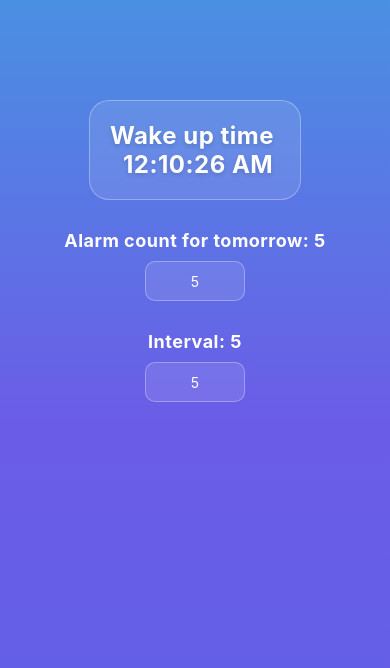
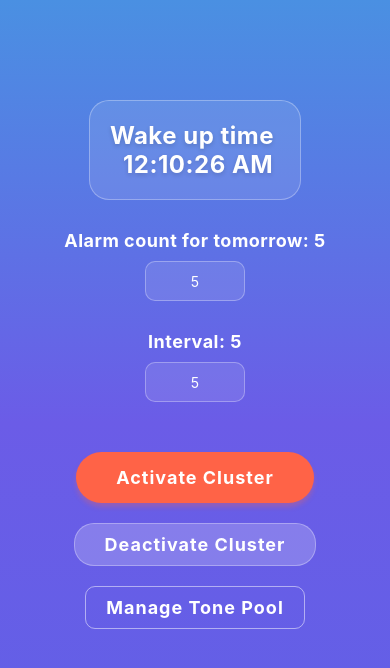
Before and after one commit to Jorge221z/echo-alarm, a React Native app: screen /Home in a window 390 px wide. Shown: the top 668 px of the page. Built offline with nearby package versions, Linux system fonts and the light colour scheme.

Commit message:
Add new buttons to finishing the MVP of the Home Screen

```diff
--- a/src/screens/HomeScreen.js
+++ b/src/screens/HomeScreen.js
@@ -39,7 +39,6 @@ export default function HomeScreen({ navigation }) {
     }
   }
 
-
   const [alarmCount, setAlarmCount] = useState(5);
   const handleAlarmCountChange = (text) => {
     const numericalValue = parseInt(text);
@@ -50,6 +49,17 @@ export default function HomeScreen({ navigation }) {
       console.log("Invalid input for alarm count | Falling back to 1");
     }
   }
+
+  const handleClusterActivation = async () => {
+    // TODO : Implement alarm scheduling logic here
+    console.log("Cluster Activated");
+  }
+
+  const handleClusterDeactivation = async () => {
+    // TODO : Implement alarm cancellation logic here
+    console.log("Cluster Deactivated");
+  }
+
 
   return (
     <LinearGradient
@@ -87,11 +97,22 @@ export default function HomeScreen({ navigation }) {
           />
         </View>
 
+        <TouchableOpacity onPress={handleClusterActivation} style={styles.mainButton}>
+          <Text style={styles.buttonText}>Activate Cluster</Text>
+        </TouchableOpacity>
 
+        <TouchableOpacity onPress={handleClusterDeactivation} style={styles.secondaryButton}>
+          <Text style={styles.buttonText}>Deactivate Cluster</Text>
+        </TouchableOpacity>
+
+        <TouchableOpacity
+          onPress={() => {navigation.navigate('TonePool'); console.log("Navigating to Tone Pool")}}
+          style={styles.tonePoolButton}>
+          <Text style={styles.buttonText}>Manage Tone Pool</Text>
+        </TouchableOpacity>
 
         <StatusBar style="auto" />
       </View>
-
     </LinearGradient>
   );
 }
@@ -145,5 +166,42 @@ const styles = StyleSheet.create({
     borderRadius: 10,
     borderColor: 'rgba(255, 255, 255, 0.3)',
     backgroundColor: 'rgba(255, 255, 255, 0.1)',
+  },
+  mainButton: {
+    backgroundColor: '#FF6347', // Un color vibrante para el botón principal
+    paddingVertical: 15,
+    paddingHorizontal: 40,
+    borderRadius: 30,
+    marginTop: 50,
+    elevation: 8, // Sombra para Android
+    shadowColor: '#FF6347', // Sombra para iOS
+    shadowOffset: { width: 0, height: 4 },
+    shadowOpacity: 0.3,
+    shadowRadius: 5,
+  },
+  secondaryButton: {
+    backgroundColor: 'rgba(255, 255, 255, 0.2)', // Estilo menos prominente
+    paddingVertical: 10,
+    paddingHorizontal: 30,
+    borderRadius: 20,
+    marginTop: 20,
+    borderWidth: 1,
+    borderColor: 'rgba(255, 255, 255, 0.3)',
+  },
+  buttonText: {
+    color: '#FFFFFF',
+    fontSize: 18,
+    fontWeight: 'bold',
+    textAlign: 'center',
+    letterSpacing: 1,
+  },
+  tonePoolButton: {
+    backgroundColor: 'transparent',
+    paddingVertical: 10,
+    paddingHorizontal: 20,
+    marginTop: 20,
+    borderWidth: 1,
+    borderColor: 'rgba(255, 255, 255, 0.5)',
+    borderRadius: 10,
   }
 });
```
